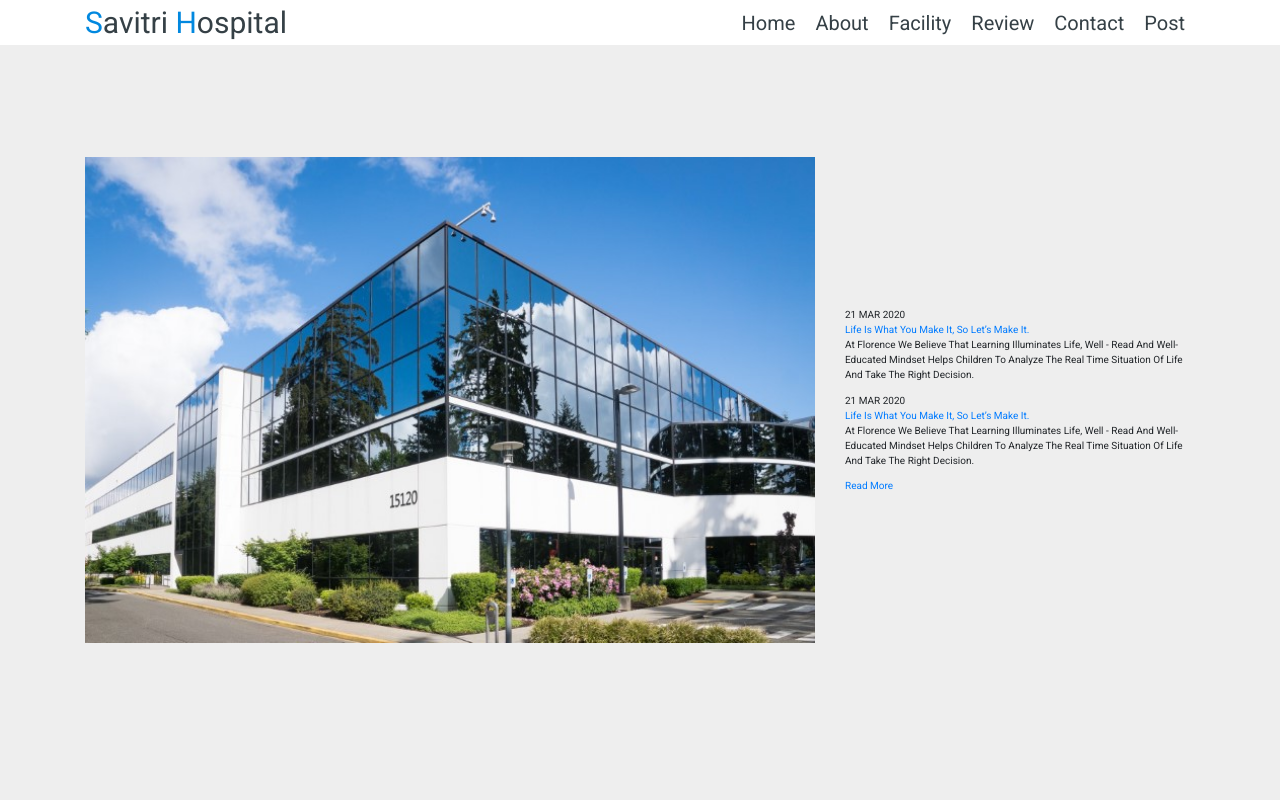
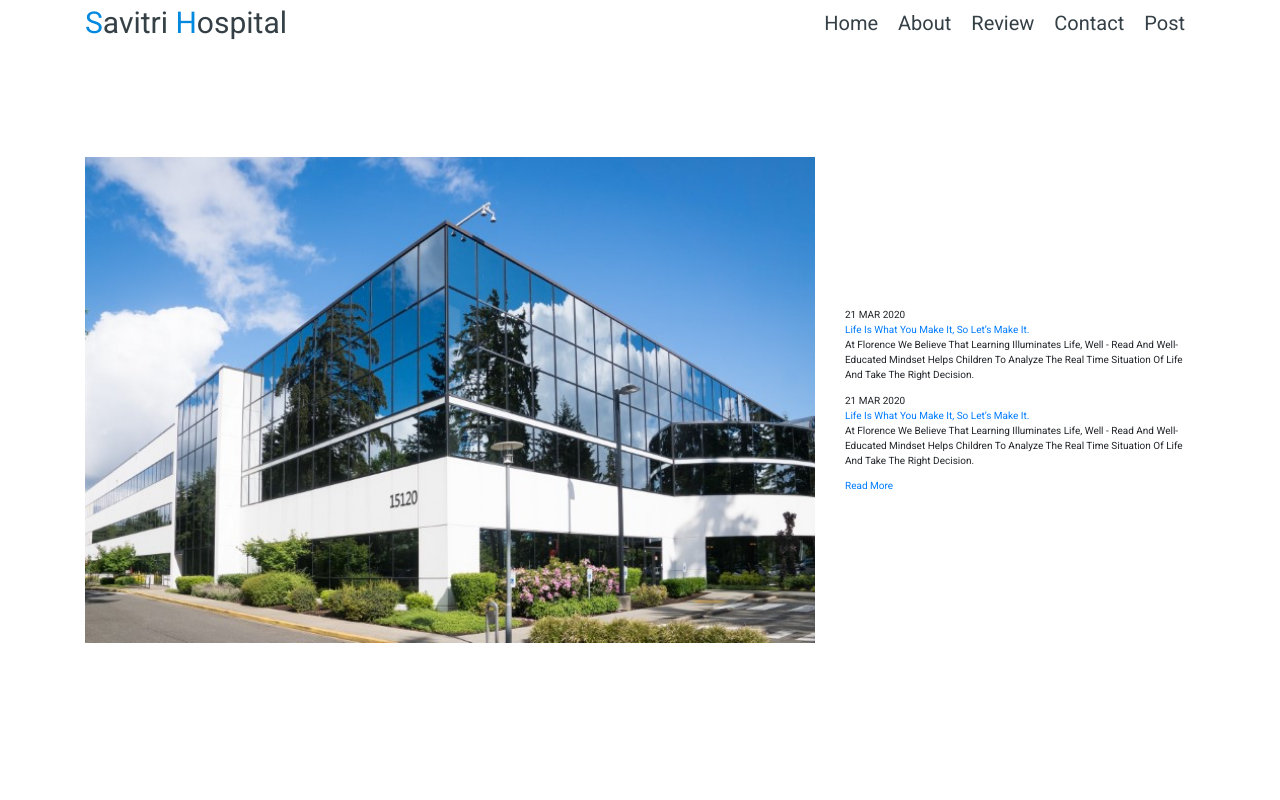
Before and after one commit to ppsingh363/Savitri_Hospital_, a plain HTML site: page index.html in a window 1280 px wide. Shown: the top 800 px of the page. Drawn offline with nearby package versions, Linux system fonts and the light colour scheme.

Commit message:
by Prabhakar Singh add menu bar correct only

```diff
--- a/css/style.css
+++ b/css/style.css
@@ -449,14 +449,7 @@ header .fa-bars{
 
 
 
-
-
-
-
-
-
-
-header .fa-times{
+.header .fa-times{
   transform: rotate(180deg);
 }
 
--- a/index.html
+++ b/index.html
@@ -36,7 +36,6 @@
         <ul>
             <li><a href="#home">home</a></li>
             <li><a href="#about">about</a></li>
-            <li><a href="#facility">facility</a></li>
             <li><a href="#review">review</a></li>
             <li><a href="#contact">contact</a></li>
             <li><a href="#post">post</a></li>
@@ -53,7 +52,7 @@
 
 <!-- home section starts  -->
 
-<section class="about" id="about">
+<section class="home" id="home">
 
     <div class="container">
 
```
